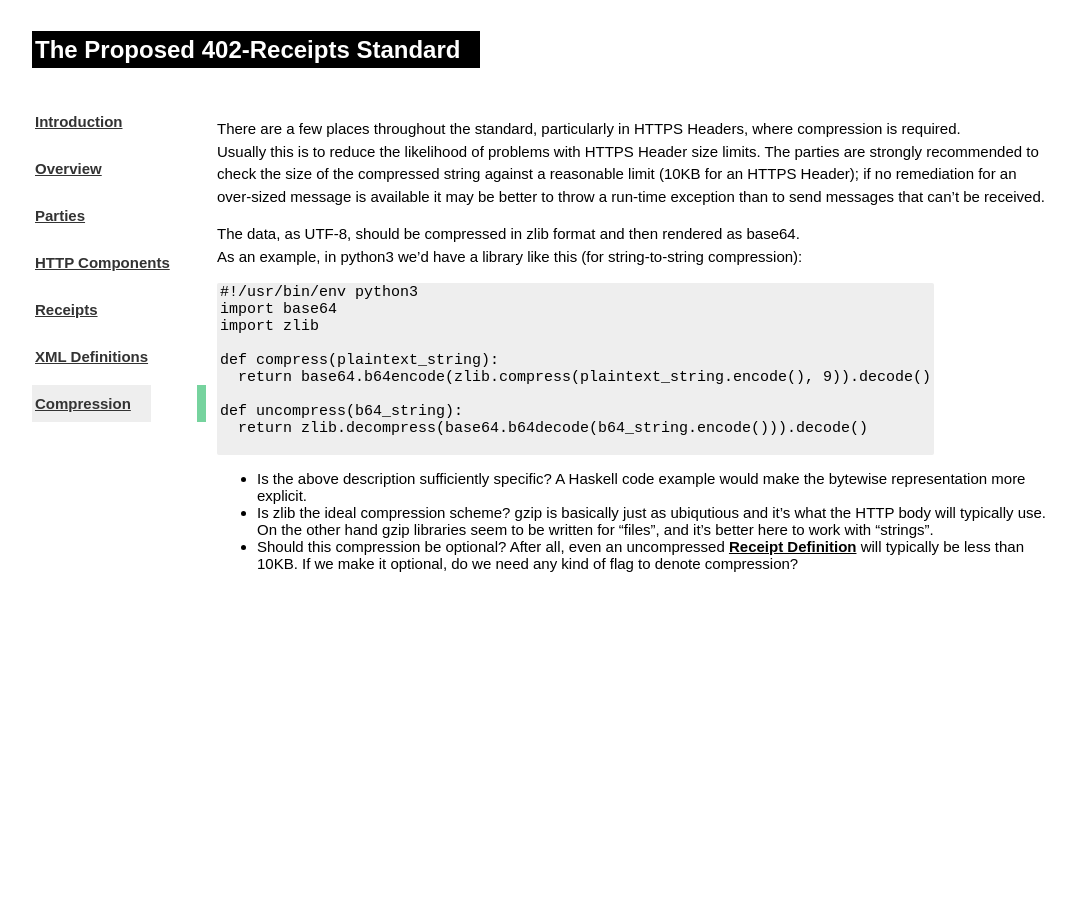
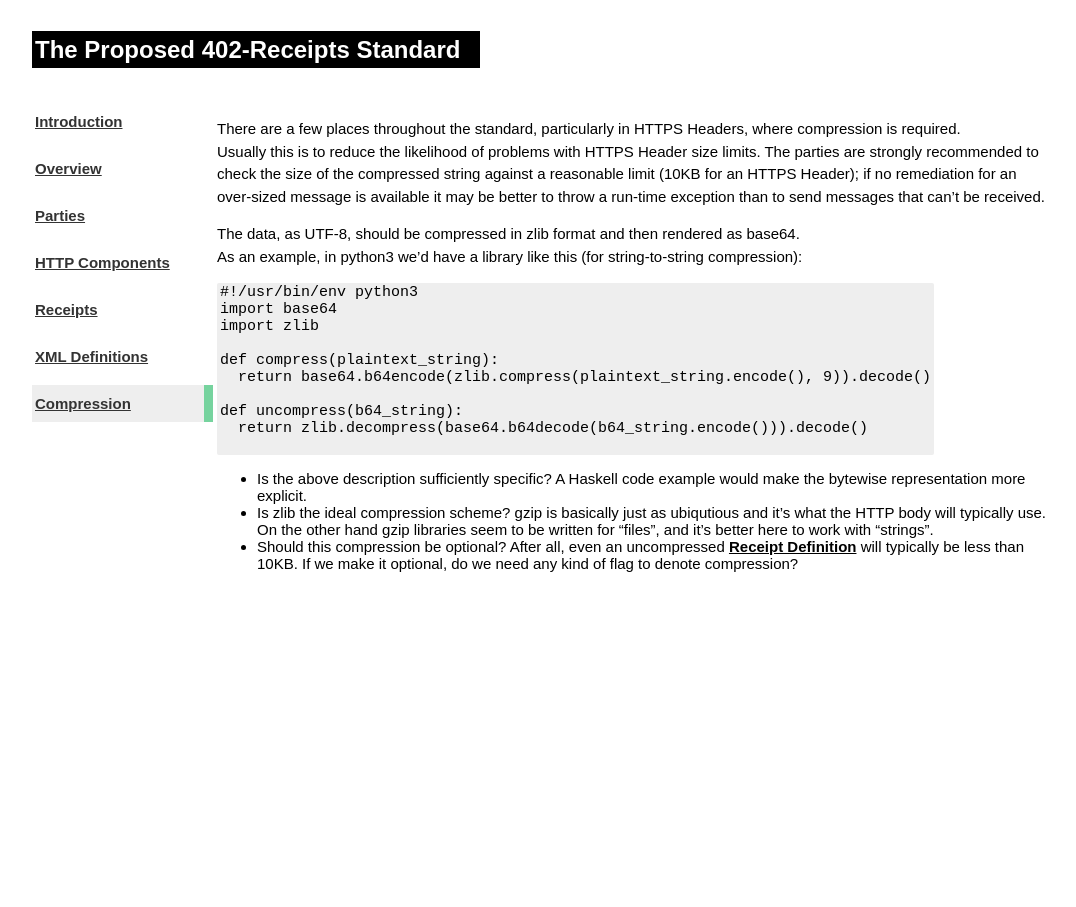
Before and after one commit to erikpukinskis/direct-monetization-static, a Jekyll site: the page built from _proposal/07_compression.markdown, in a window 1280 px wide. Shown: the whole page, without its empty margins (100-1176 px from the left). Built offline with Jekyll 4.4.1, drawn with Linux system fonts in a browser that asks for light colours.

Commit message:
stronger nav indicator

```diff
--- a/_sass/master.scss
+++ b/_sass/master.scss
@@ -45,17 +45,16 @@ nav {
     display: block;
     margin-bottom: 10px;
     color: $secondary-font-color;
-    &.selected {
-      border-right: 0.65em solid $glossary-color;
-      margin-right: -0.65em;
-    }
   }
   a {
     display: inline-block;
     padding: 10px 20px 10px 3px;
+    width: 90%;
   }
   .selected a {
     background: $light-color;
+    border-right: 0.65em solid $glossary-color;
+    margin-right: -0.65em;
   }
 }
 
```
